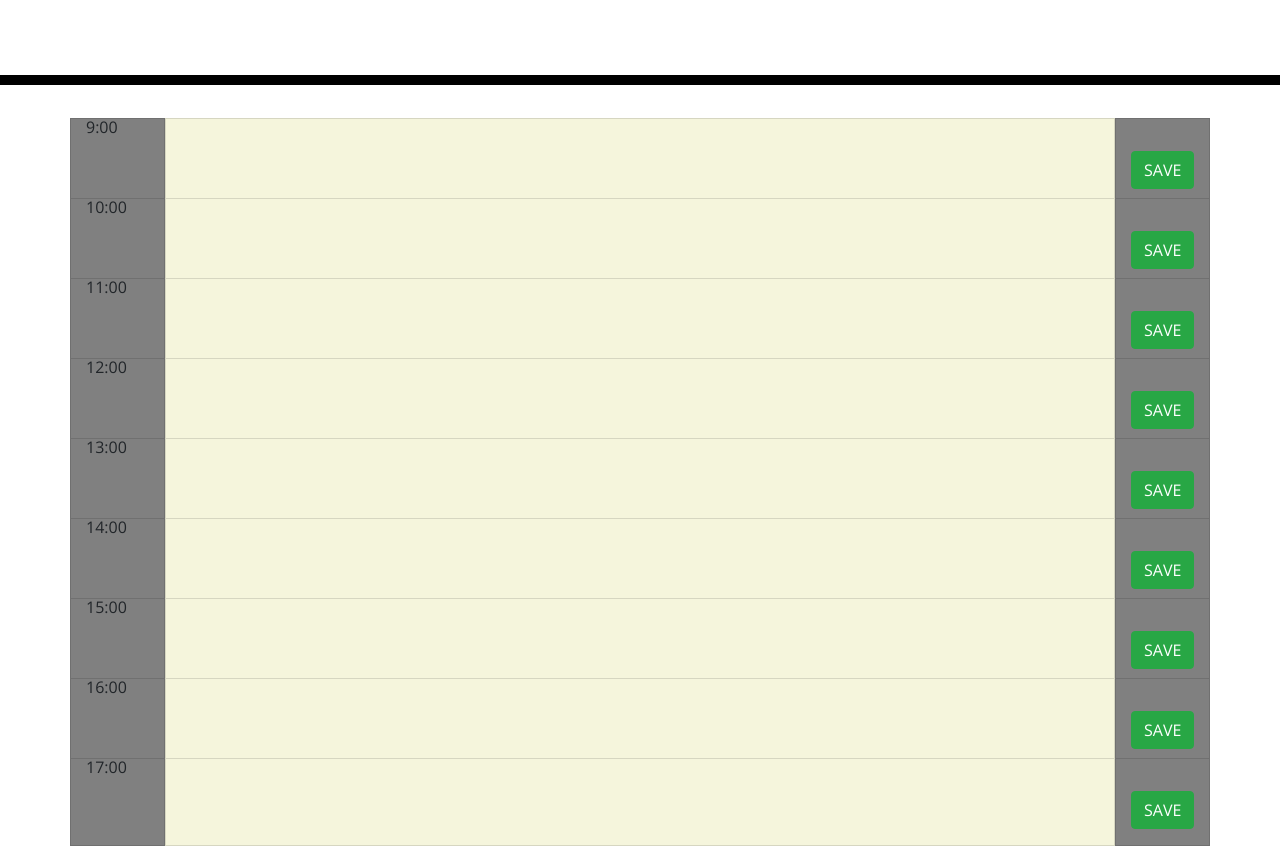
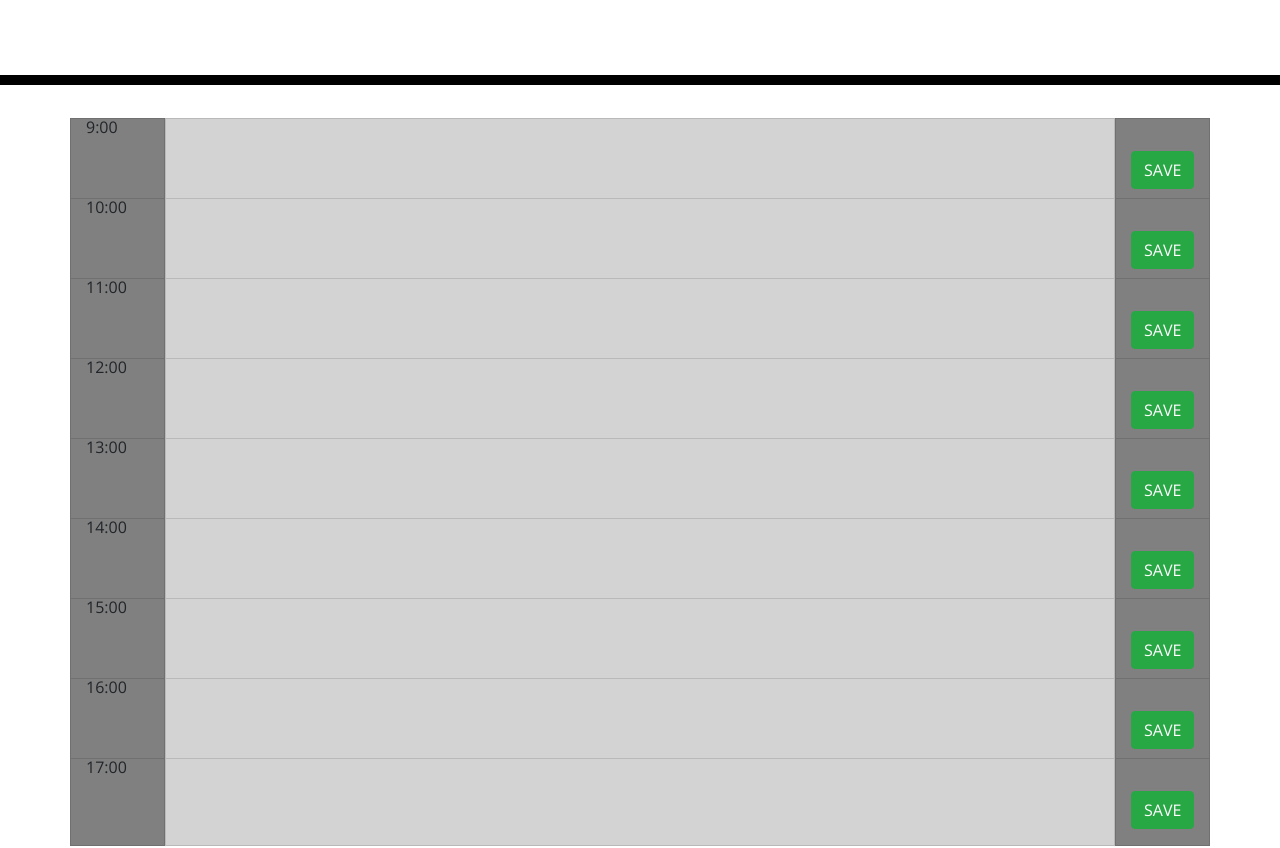
Before and after one commit to Arspeke8/challenge-5-work-day-scheduler, a plain HTML site: page assets/index.html in a window 1280 px wide. Shown: the part 276-1124 px from the top of the page. Drawn offline with nearby package versions, Linux system fonts and the light colour scheme.

Commit message:
adding display colors and classes

```diff
--- a/assets/index.html
+++ b/assets/index.html
@@ -36,7 +36,7 @@
       <!-- Timeblocks go here -->
       <div class="row justify-content-center">
         <div class="col-1">9:00</div>
-        <div class="col-10"></div>
+        <div id="msg-9" class="col-10"></div>
         <div class="col-1">
           <button type="button" class="btn btn-success">SAVE</button>
         </div>
@@ -45,7 +45,7 @@
     <div class="container">
       <div class="row justify-content-center">
         <div class="col-1">10:00</div>
-        <div class="col-10"></div>
+        <div id="msg-10" class="col-10"></div>
         <div class="col-1">
           <button type="button" class="btn btn-success">SAVE</button>
         </div>
@@ -54,7 +54,7 @@
     <div class="container">
       <div class="row justify-content-center">
         <div class="col-1">11:00</div>
-        <div class="col-10"></div>
+        <div id="msg-11" class="col-10"></div>
         <div class="col-1">
           <button type="button" class="btn btn-success">SAVE</button>
         </div>
@@ -63,7 +63,7 @@
     <div class="container">
       <div class="row justify-content-center">
         <div class="col-1">12:00</div>
-        <div class="col-10"></div>
+        <div id="msg-12" class="col-10"></div>
         <div class="col-1">
           <button type="button" class="btn btn-success">SAVE</button>
         </div>
@@ -72,7 +72,7 @@
     <div class="container">
       <div class="row justify-content-center">
         <div class="col-1">13:00</div>
-        <div class="col-10"></div>
+        <div id="msg-13" class="col-10"></div>
         <div class="col-1">
           <button type="button" class="btn btn-success">SAVE</button>
         </div>
@@ -81,7 +81,7 @@
     <div class="container">
       <div class="row justify-content-center">
         <div class="col-1">14:00</div>
-        <div class="col-10"></div>
+        <div id="msg-14" class="col-10"></div>
         <div class="col-1">
           <button type="button" class="btn btn-success">SAVE</button>
         </div>
@@ -90,7 +90,7 @@
     <div class="container">
       <div class="row justify-content-center">
         <div class="col-1">15:00</div>
-        <div class="col-10"></div>
+        <div id="msg-15" class="col-10"></div>
         <div class="col-1">
           <button type="button" class="btn btn-success">SAVE</button>
         </div>
@@ -99,7 +99,7 @@
     <div class="container">
       <div class="row justify-content-center">
         <div class="col-1">16:00</div>
-        <div class="col-10"></div>
+        <div id="msg-16" class="col-10"></div>
         <div class="col-1">
           <button type="button" class="btn btn-success">SAVE</button>
         </div>
@@ -108,7 +108,7 @@
     <div class="container">
       <div class="row justify-content-center">
         <div class="col-1">17:00</div>
-        <div class="col-10"></div>
+        <div id="msg-17" class="col-10"></div>
         <div class="col-1">
           <button type="button" class="btn btn-success">SAVE</button>
         </div>
--- a/assets/script.js
+++ b/assets/script.js
@@ -8,3 +8,25 @@ function displayTime() {
   timeDisplayEl.text(rightNow);
 }
 setInterval(displayTime, 1000);
+
+displayColor();
+setInterval(displayColor, 5000);
+//every 5 seconds displays the colors
+//When I display the color then remove all classes
+function displayColor() {
+  $("#msg-10").removeClass("present").removeClass("past").removeClass("future");
+  var hour = moment().hour();
+  if (hour > 17 || hour < 9) {
+    $(
+      "#msg-9,#msg-10,#msg-11,#msg-12,#msg-13,#msg-14,#msg-15,#msg-16,#msg-17"
+    ).addClass("past");
+  } else if (hour == 9) {
+    // add class PRESENT to msg-9
+    // add class FUTURE to msg-10... to msg-17
+  } else if (hour == 10) {
+    // add class PAST to msg-9
+    // add class PRESENT to msg-10
+    // add class FUTURE to msg-11... to msg-17
+  }
+}
+//when it's after hours not 9-5 all times are in the past which is grey
--- a/assets/style.css
+++ b/assets/style.css
@@ -28,6 +28,15 @@ textarea {
 .time-block {
   text-align: center;
   border-radius: 15px;
+}
+.col-1 {
+  background-color: grey;
+  border: 1px solid #00000020;
+}
+
+.col-10 {
+  background-color: beige;
+  border: 1px solid #00000020;
 }
 
 .row {
@@ -69,13 +78,3 @@ textarea {
   font-size: 20px;
   transition: all 0.3s ease-in-out;
 }
-
-.col-1 {
-  background-color: grey;
-  border: 1px solid #00000020;
-}
-
-.col-10 {
-  background-color: beige;
-  border: 1px solid #00000020;git
-}
```
